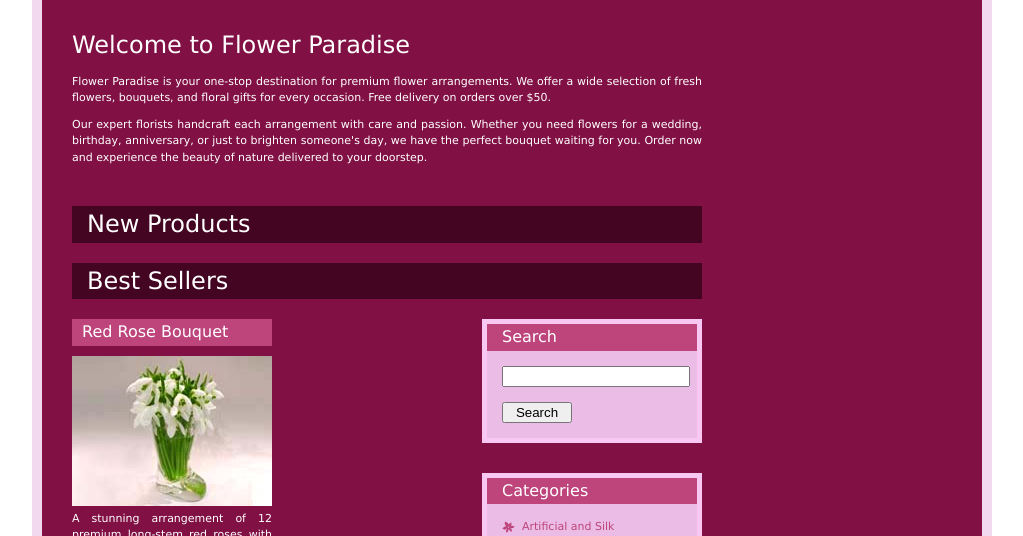
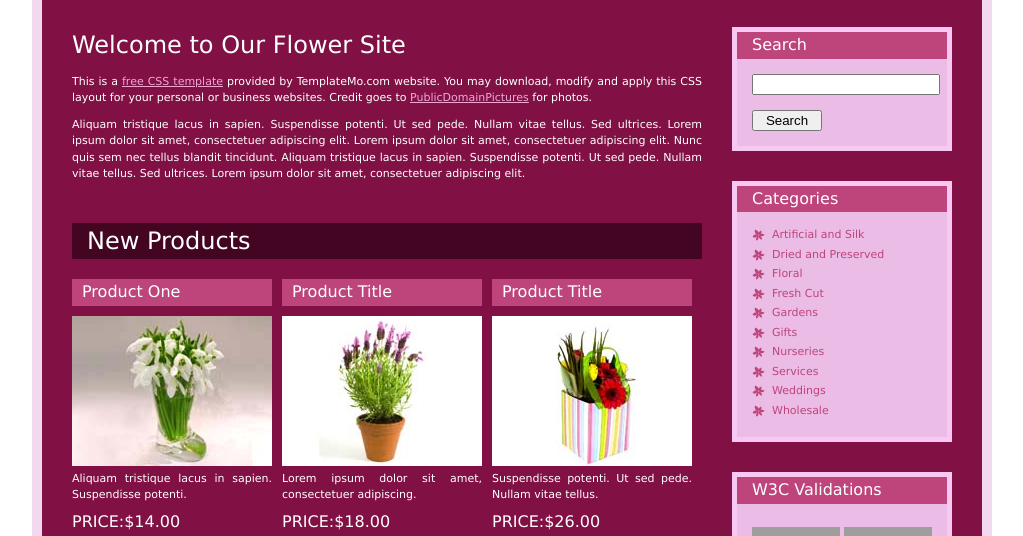
Before and after one commit to hwang2501/BTGIT, a website: page public/index.html in a window 1280 px wide. Shown: the part 446-982 px from the top of the page, without its empty margins (128-1151 px from the left). Drawn offline with Linux system fonts and the light colour scheme; grey boxes are pictures that could not be loaded.

Commit message:
A1: Update header and banner with Rose Garden branding

```diff
--- a/public/index.html
+++ b/public/index.html
@@ -2,9 +2,9 @@
 <html xmlns="http://www.w3.org/1999/xhtml">
 <head>
 <meta http-equiv="Content-Type" content="text/html; charset=utf-8" />
-<title>Flower Paradise - Premium Flower Delivery Service</title>
-<meta name="keywords" content="flower delivery, premium flowers, rose, tulip, orchid" />
-<meta name="description" content="Flower Paradise - Your trusted online flower delivery service since 2020" />
+<title>Flower Shop - free website template, HTML CSS</title>
+<meta name="keywords" content="free website template, flower shop, website templates, CSS, HTML" />
+<meta name="description" content="Flower Shop - free website template, W3C compliant HTML CSS layout" />
 <link href="templatemo_style.css" rel="stylesheet" type="text/css" />
 <!--  Free CSS Template | Designed by TemplateMo.com  -->
 </head>
@@ -24,11 +24,11 @@
   </div>
 
      <div id="templatemo_header">
-     	<img src="images/templatemo_site_header.jpg" alt="Flower Shop" />
+     	<img src="images/templatemo_site_header.jpg" alt="Rose Garden Store" />
      </div>
 
      <div id="templatemo_banner">
-     	<a href="#"><img src="images/templatemo_banner_image.jpg" alt="Flower Shop - Free Web Template" title="Flower Shop - Free Web Template" border="0" /></a>     </div>
+     	<a href="#"><img src="images/templatemo_banner_image.jpg" alt="Rose Garden - Spring Collection 2026" title="Rose Garden - Spring Sale Up To 50%" border="0" /></a>     </div>
 
 <div id="templatemo_menu_panel">
         <ul>
@@ -44,20 +44,20 @@
     <div id="templatemo_content">
 
     	<div id="templatemo_content_left">
-            <h1>Welcome to Flower Paradise</h1>
-            <p>Flower Paradise is your one-stop destination for premium flower arrangements. We offer a wide selection of fresh flowers, bouquets, and floral gifts for every occasion. Free delivery on orders over $50.</p>
-          <p>Our expert florists handcraft each arrangement with care and passion. Whether you need flowers for a wedding, birthday, anniversary, or just to brighten someone's day, we have the perfect bouquet waiting for you. Order now and experience the beauty of nature delivered to your doorstep.</p>
+        	<h1>Welcome to Our Flower Site</h1>
+            <p>This is a <a href="http://www.templatemo.com" target="_parent">free CSS template</a> provided by TemplateMo.com website. You may download, modify and apply this CSS layout for your personal or business websites. Credit goes to <a href="http://www.publicdomainpictures.net/" target="_blank">PublicDomainPictures</a> for photos.</p>
+          <p>Aliquam tristique lacus in sapien. Suspendisse potenti. Ut sed pede. Nullam vitae tellus. Sed ultrices. Lorem ipsum dolor sit amet, consectetuer adipiscing elit. Lorem ipsum dolor sit amet, consectetuer adipiscing elit. Nunc quis sem nec tellus blandit tincidunt. Aliquam tristique lacus in sapien. Suspendisse potenti. Ut sed pede. Nullam vitae tellus. Sed ultrices. Lorem ipsum dolor sit amet, consectetuer adipiscing elit.</p>
 
              <div class="cleaner_with_height">&nbsp;</div>
 
              <h2>New Products</h2>
-             <h2>Best Sellers</h2>
              <div class="product_box">
-             	<h3>Red Rose Bouquet</h3>
-                <img src="images/templatemo_image_01.jpg" alt="Red Rose Bouquet" />
-                <p>A stunning arrangement of 12 premium long-stem red roses with baby's breath.</p>
-                <div class="price">PRICE:<span>$45.00</span></div>
+             	<h3>Product One</h3>
+                <img src="images/templatemo_image_01.jpg" alt="image" />
+                <p>Aliquam tristique lacus in sapien. Suspendisse potenti.</p>
+                <div class="price">PRICE:<span>$14.00</span></div>
              	<div class="buynow"><a href="shoppingcard.html">Buy Now</a></div><a href="#">Details</a>
+             </div>
              <div class="product_box">
              	<h3>Product Title</h3>
                 <img src="images/templatemo_image_02.jpg" alt="image" />
```
